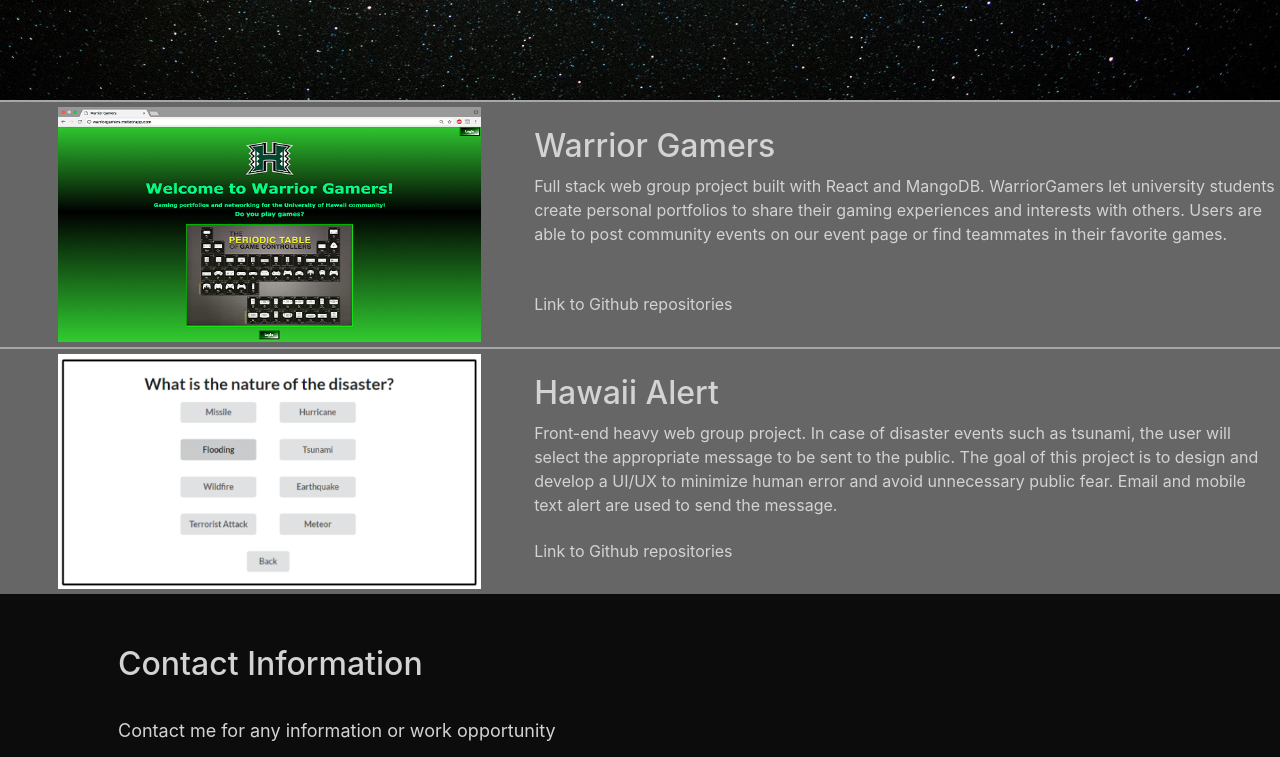
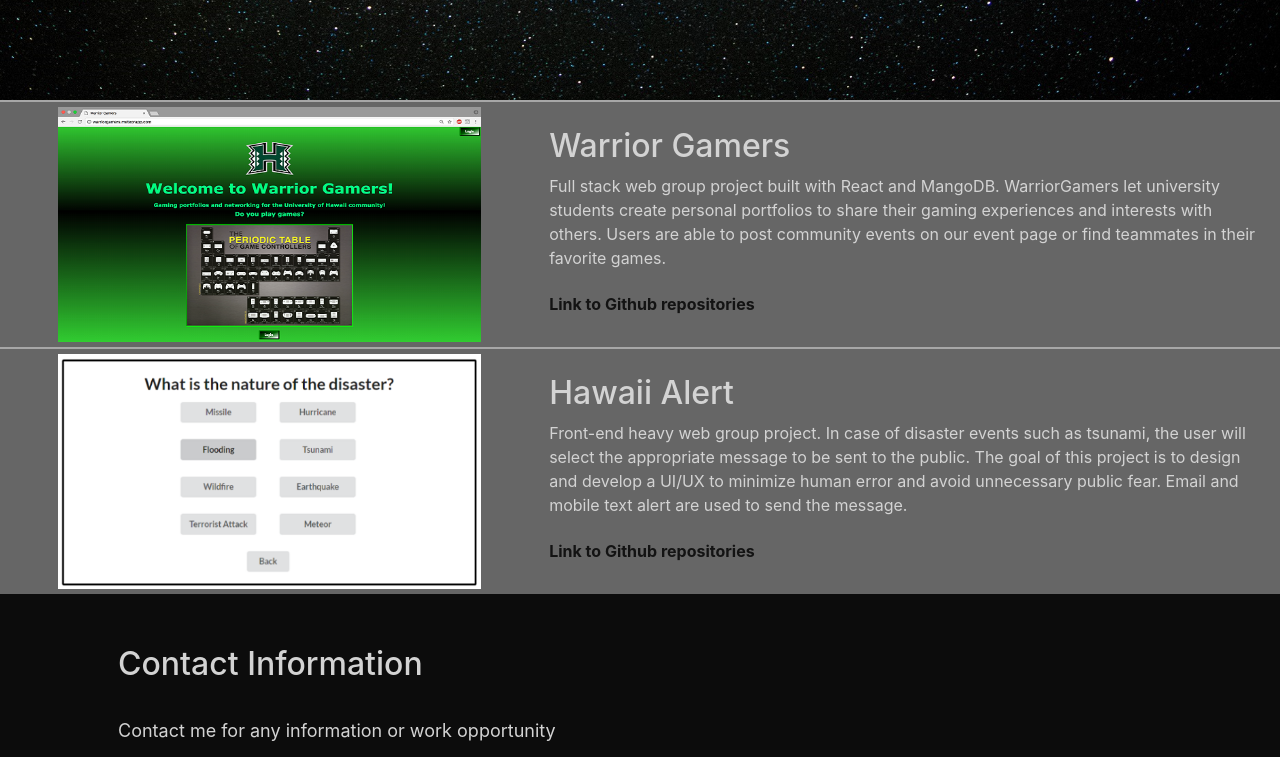
Before and after one commit to yizan-chen/yizan-chen.github.io, a plain HTML site: page index.html in a window 1280 px wide. Shown: the part 700-1457 px from the top of the page. Drawn offline with nearby package versions, Linux system fonts and the light colour scheme.

Commit message:
add resume

```diff
--- a/css/custom.css
+++ b/css/custom.css
@@ -70,6 +70,11 @@ body {
 .project_links{
 	height:5vh;
 }
+.project_link{
+	font-weight:bold;
+	color:rgba(0, 0, 0, 0.815);
+}
+
 h2{
 	padding-top: 3px;
 }
--- a/index.html
+++ b/index.html
@@ -34,6 +34,7 @@
                 <a class="nav-item nav-link pointer" onclick="window.scrollTo(0,0)" >Home</a>
 								<a class="nav-item nav-link pointer" onclick="moveTo(projects)">Projects</a>
 								<a class="nav-item nav-link pointer" onclick="moveTo(contact)">Contact</a>
+								<a class="nav-item nav-link pointer" href="misc/resume.pdf" target="_blank">Resume</a>
             </div>
         </div>
 	</nav>
@@ -51,18 +52,21 @@
 	<div id='projects'>
 		<div class="row no-gutters project align-items-center">
 			<div class="col-12 col-md-5 ">
-				<div class="d-flex justify-content-center ">
+				<div class="d-flex justify-content-center">
 					<img class='projectImg ' src='img/WarriorGamers.png'>
 				</div>
 			</div>
 			<div class="col-12 col-md-7">
+			<div class='container'>
 				<div class="project_text">
 					<h2>Warrior Gamers</h2>
 					Full stack web group project built with React and MangoDB. WarriorGamers let university students create personal portfolios to share their gaming experiences and interests with others. Users are able to post community events on our event page or find teammates in their favorite games.
 				</div>
-				<div class="d-flex align-items-center project_links">
-						<a href='https://314gb.github.io/'>Link to Github repositories</a>
+				<div class="d-flex align-items-center project_links" >
+						<a class='project_link' href='https://314gb.github.io/' target="_blank">
+							Link to Github repositories</a>
 				</div>
+			</div>
 			</div>
 	</div>
 
@@ -74,124 +78,19 @@
 			</div>
 		</div>
 		<div class="col-12 col-md-7">
+		<div class='container'>
 			<div class="project_text">
 				<h2>Hawaii Alert</h2>
 				Front-end heavy web group project. In case of disaster events such as tsunami, the user will select the appropriate message to be sent to the public. The goal of this project is to design and develop a UI/UX to minimize human error and avoid unnecessary public fear. Email and mobile text alert are used to send the message.
 			</div>
 			<div class="d-flex align-items-center project_links">
-				<a href='https://github.com/HawaiiAlert/HawaiiAlert'>Link to Github repositories</a>
+					<a class='project_link' href='https://github.com/HawaiiAlert/HawaiiAlert' target="_blank">
+							Link to Github repositories</a>
 			</div>
+		</div>
 		</div>
 	</div>
 	</div>
-
-
-
-
-	<!--
-	<section  id="project">
-		<div class="container p-5 ">
-		<h2 class="pb-3">Class works/projects</h2>
-		<div class="accordion" id="accordion">
-			<div class="card">
-			  <div class="card-header pointer" id="headingOne">
-				  <div data-toggle="collapse" data-target="#collapseOne">
-					Warrior Gamers
-					<i class="fas fa-angle-down"></i>
-				  </div>
-			  </div>
-			  <div id="collapseOne" class="collapse show" data-parent="#accordion">
-				<div class="card-body">
-					<p>
-						This is the final group project in the Software Engineering class. The objective of this project is to design and create a
-						completely functional website following the code development cycle and concepts with Github. In the end, we created a gamer
-						forum website that our university student can log in using their university account. Users of our site can create portfolios
-						to share their gaming interests and find others with similar interests in the local community. The website will rank games by their
-						popularity using our user database, and let’s user post real-life event on our site. Each member of the development team gain experience on both front-end and back-end.
-					</p>
-					<p>Keyword: Web, font-end, back-end, Github, JavaScript, HTML, Semantic UI, API</p>
-					<strong><a href="https://314gb.github.io/" class="card-link">Click to go to the project site</a></strong>
-				</div>
-			  </div>
-					</div>
-
-			<div class="card">
-					<div class="card-header pointer" id="headingTwo">
-						<div data-toggle="collapse" data-target="#collapseTwo">
-						  Hawaii Alert <i class="fas fa-angle-down"></i>
-						</div>
-					</div>
-					<div id="collapseTwo" class="collapse" data-parent="#accordion">
-					  <div class="card-body">
-						  <p>
-									This is a group project in the Software Design class. This project was inspired by
-									the false nuclear missile alert event in Hawaii, which created major panic and fear
-									in the morning. The mistake was blamed on the bad UI design of the alert system and
-									took them hours to sent clarification out after the false alert. So, our objective is
-									to design a UI that will minimize human error and include to maximize response time
-									to unexpected situations. Our end project was built on browser-based languages and agreed
-									on a simple clear design. We did unit testing and implemented mobile text notification and
-									 email notification alert. I gained experience in product testing, UI design, and code development process.
-							</p>
-							<p>Keyword: Web, font-end, GUI, JavaScript, HTML, API, Testing</p>
-						<strong><a href="https://github.com/HawaiiAlert/HawaiiAlert"
-						  class="card-link">Click to go to the project github repo</a></strong>
-					  </div>
-					</div>
-				  </div>
-
-			<div class="card">
-					<div class="card-header pointer" id="headingThree">
-						<div data-toggle="collapse" data-target="#collapseThree">
-						  Natural language processing AI <i class="fas fa-angle-down"></i>
-						</div>
-					</div>
-					<div id="collapseThree" class="collapse" data-parent="#accordion">
-					  <div class="card-body">
-							<p>
-								This is a project in the AI programming class. The goal of this project is to create a
-								specialized AI that can answer human question and response in the English language.
-								In this project, the AI will be specialized in answering questions about movies and
-								their actors. But due to the limited amount of time and data, the final product will
-								be limited to answer questions about the selected three movies and three actors in each
-								movie. The language process will accept what, who and four other types of questions and
-								will answer questions about actor, director, title, and role in each movie asking in various way.
-							</p>
-							<p>Keyword: AI, Prolog, Language Processing</p>
-						<strong><a href="https://github.com/yizanchen/ics361/tree/master/ass5"
-						  class="card-link">Click to go to project the github repo</a></strong>
-					  </div>
-					</div>
-				  </div>
-
-
-			<div class="card">
-					<div class="card-header pointer" id="headingFour">
-						<div data-toggle="collapse" data-target="#collapseFour">
-						  Support Vector Machine <i class="fas fa-angle-down"></i>
-						</div>
-					</div>
-					<div id="collapseFour" class="collapse" data-parent="#accordion">
-					  <div class="card-body">
-							<p>
-								This is a project in the Machine Learning class. The focus of the class was on Support
-								Vector Machine, to learn how it works and different variation of it. SVM(Support Vector
-								Machine) is an algorithm used to separate data into groups using a given training data.
-								It is a very efficient way to automatic the process of sorting large amounts of data.
-								But there are many variables in the algorithm and no one fits all model. So, for my
-								project, I compared different degrees of kernels and log the effect of overfitting and
-								underfitting the data. I learned how to apply cross-validation to find the best degree for my human-generated data.
-							</p>
-							<p>Keywork: Python, SVM, Data analysis, Matlab </p>
-						<strong><a href="https://github.com/yizanchen/ics435"
-						  class="card-link">Click to go to the project github repo</a></strong>
-					  </div>
-					</div>
-					</div>
-		</div>
-		</div>
-				</section>
- -->
 
 	<section  id="contact">
 		<div class="container p-5 ">
```
Also changed, not shown: 1 other file.
